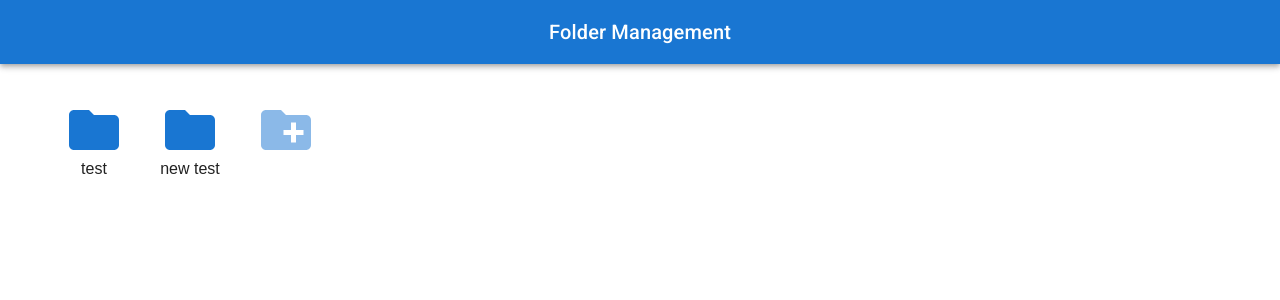
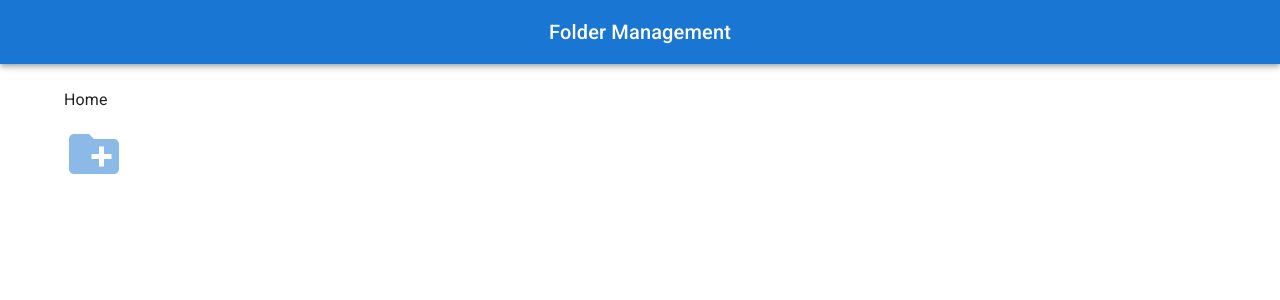
Before and after one commit to humam-abd/FileManager, a React (Create React App) app: page / in a window 1280 px wide. Shown: the top 300 px of the page. Built offline with nearby package versions, Linux system fonts and the light colour scheme.

Commit message:
add folder creation, breadcrumbs and navigation

```diff
--- a/src/components/Body/index.tsx
+++ b/src/components/Body/index.tsx
@@ -2,6 +2,7 @@ import React, { FC, ReactNode } from "react";
 import CssBaseline from "@mui/material/CssBaseline";
 import Box from "@mui/material/Box";
 import Container from "@mui/material/Container";
+import { BasicBreadcrumbs } from "../Breadcrumb";
 
 interface BodyProps {
   children: ReactNode;
@@ -12,7 +13,10 @@ export const Body: FC<BodyProps> = ({ children }) => {
     <>
       <CssBaseline />
       <Container>
-        <Box sx={{ height: "100vh", paddingTop: 3 }}>{children}</Box>
+        <Box sx={{ height: "100vh", paddingTop: 3 }}>
+          <BasicBreadcrumbs />
+          {children}
+        </Box>
       </Container>
     </>
   );
--- /dev/null
+++ b/src/components/Breadcrumb/index.tsx
@@ -0,0 +1,38 @@
+import React, { FC } from "react";
+import Typography from "@mui/material/Typography";
+import Breadcrumbs from "@mui/material/Breadcrumbs";
+import { useFolderContext } from "../../domain/context/FolderContext";
+
+export const BasicBreadcrumbs: FC = () => {
+  const { breadcrumbs, setSelectedFolderId, setBreadcrumbs } =
+    useFolderContext();
+
+  const handleClick =
+    (id: number, index: number) =>
+    (event: React.MouseEvent<HTMLDivElement, MouseEvent>) => {
+      event.preventDefault();
+      setSelectedFolderId?.(id);
+      setBreadcrumbs(breadcrumbs.slice(0, index + 1));
+    };
+
+  return (
+    <div role="presentation">
+      <Breadcrumbs aria-label="breadcrumb">
+        {breadcrumbs.map((crumb, index) => {
+          return (
+            <Typography
+              key={crumb.id}
+              color="text.primary"
+              onClick={handleClick(crumb.id, index)}
+              sx={{
+                cursor: "pointer",
+              }}
+            >
+              {crumb.name}
+            </Typography>
+          );
+        })}
+      </Breadcrumbs>
+    </div>
+  );
+};
--- a/src/components/Folder/index.tsx
+++ b/src/components/Folder/index.tsx
@@ -27,13 +27,11 @@ export const Folder: FC<FolderProps> = ({ name, createFolder, onClick }) => {
         }}
       >
         {createFolder ? (
-          <>
-            <CreateNewFolderIcon
-              color="primary"
-              sx={{ fontSize: 60, opacity: 0.5 }}
-              onClick={onClick}
-            />
-          </>
+          <CreateNewFolderIcon
+            color="primary"
+            sx={{ fontSize: 60, opacity: 0.5 }}
+            onClick={onClick}
+          />
         ) : (
           <>
             <FolderIcon
--- /dev/null
+++ b/src/components/Main/index.tsx
@@ -0,0 +1,67 @@
+import React, { FC, useState } from "react";
+import { Body } from "../Body";
+import { Folder } from "../Folder";
+import { Header } from "../Header";
+import { Grid } from "@mui/material";
+import { Modal } from "../Modal";
+import { useFolderContext } from "../../domain/context/FolderContext";
+
+export const Main: FC = () => {
+  const [open, setOpen] = useState(false);
+
+  const {
+    folders,
+    setFolders,
+    folderId,
+    setFolderId,
+    setBreadcrumbs,
+    breadcrumbs,
+    selectedFolderId,
+    setSelectedFolderId,
+  } = useFolderContext();
+
+  const handleSuccess = (value: string) => {
+    setOpen(false);
+    setFolders([
+      ...folders,
+      { id: folderId, name: value, parentNodeId: selectedFolderId },
+    ]);
+    setFolderId(folderId + 1);
+  };
+
+  const filteredFolders = folders.filter(
+    (item) => item.parentNodeId === selectedFolderId
+  );
+
+  return (
+    <>
+      <Header />
+      <Body>
+        <Grid container>
+          {filteredFolders?.map((folder) => {
+            return (
+              <Folder
+                name={folder.name}
+                onClick={() => {
+                  setBreadcrumbs([
+                    ...breadcrumbs,
+                    { id: folder.id, name: folder.name },
+                  ]);
+                  setSelectedFolderId?.(folder.id);
+                }}
+              />
+            );
+          })}
+          <Folder createFolder onClick={() => setOpen(true)} />
+        </Grid>
+      </Body>
+      <Modal
+        title="Create a folder"
+        isOpen={open}
+        onClose={() => setOpen(false)}
+        onSuccess={handleSuccess}
+        message="Please provide a name for the folder"
+      />
+    </>
+  );
+};
--- a/src/components/Modal/index.tsx
+++ b/src/components/Modal/index.tsx
@@ -56,10 +56,22 @@ export const Modal: FC<ModalProps> = ({
         </DialogContentText>
       </DialogContent>
       <DialogActions>
-        <Button autoFocus onClick={onClose}>
+        <Button
+          autoFocus
+          onClick={() => {
+            onClose();
+            setTextInput("");
+          }}
+        >
           Cancel
         </Button>
-        <Button onClick={() => onSuccess(textInput)} autoFocus>
+        <Button
+          onClick={() => {
+            onSuccess(textInput);
+            setTextInput("");
+          }}
+          autoFocus
+        >
           Ok
         </Button>
       </DialogActions>
--- /dev/null
+++ b/src/domain/context/FolderContext.tsx
@@ -0,0 +1,61 @@
+import React, {
+  ReactNode,
+  useContext,
+  useState,
+  createContext,
+  FC,
+} from "react";
+import { Breadcrumb, FolderDetail } from "../interfaces";
+
+interface FolderContextProps {
+  folderId: number;
+  setFolderId: (id: number) => void;
+  folders: Array<FolderDetail>;
+  setFolders: (value: Array<FolderDetail>) => void;
+  breadcrumbs: Array<Breadcrumb>;
+  setBreadcrumbs: (breadcrumbs: Array<Breadcrumb>) => void;
+  children?: ReactNode;
+  selectedFolderId?: number;
+  setSelectedFolderId?: (id: number) => void;
+}
+
+export const initialContextValues: FolderContextProps = {
+  folderId: 1,
+  setFolderId: () => null,
+  folders: [],
+  setFolders: () => null,
+  breadcrumbs: [{ id: 0, name: `Home` }],
+  setBreadcrumbs: () => null,
+  selectedFolderId: 0,
+  setSelectedFolderId: () => null,
+};
+
+const FolderContext = createContext<FolderContextProps>(initialContextValues);
+
+export const FolderContextProvider: FC<FolderContextProps> = ({ children }) => {
+  const [folderId, setFolderId] = useState(1);
+  const [folders, setFolders] = useState<Array<FolderDetail>>([]);
+  const [breadcrumbs, setBreadcrumbs] = useState<Array<Breadcrumb>>([
+    { id: 0, name: `Home` },
+  ]);
+  const [selectedFolderId, setSelectedFolderId] = useState(0);
+
+  return (
+    <FolderContext.Provider
+      value={{
+        folderId,
+        setFolderId,
+        folders,
+        setFolders,
+        breadcrumbs,
+        setBreadcrumbs,
+        selectedFolderId,
+        setSelectedFolderId,
+      }}
+    >
+      {children}
+    </FolderContext.Provider>
+  );
+};
+
+export const useFolderContext = () => useContext(FolderContext);
--- /dev/null
+++ b/src/domain/interfaces.ts
@@ -0,0 +1,10 @@
+export interface FolderDetail {
+  id: number;
+  name: string;
+  parentNodeId?: number;
+}
+
+export interface Breadcrumb {
+  id: number;
+  name: string;
+}
--- a/src/pages/App.tsx
+++ b/src/pages/App.tsx
@@ -1,34 +1,18 @@
-import React, { FC, useState } from "react";
+import React, { FC } from "react";
+import { Main } from "../components/Main";
 import "./App.css";
-import { Header } from "../components/Header";
-import { Body } from "../components/Body";
-import { Folder } from "../components/Folder";
-import { Grid } from "@mui/material";
-import { Modal } from "../components/Modal";
+import {
+  FolderContextProvider,
+  initialContextValues,
+} from "../domain/context/FolderContext";
 
 const App: FC = () => {
-  const [open, setOpen] = useState(false);
   return (
-    <div className="App">
-      <Header />
-      <Body>
-        <Grid container>
-          <Folder name="test" onClick={() => null} />
-          <Folder name="new test" onClick={() => null} />
-          <Folder createFolder onClick={() => setOpen(true)} />
-        </Grid>
-      </Body>
-      <Modal
-        title="Create a folder"
-        isOpen={open}
-        onClose={() => setOpen(false)}
-        onSuccess={(value) => {
-          setOpen(false);
-          console.log(value);
-        }}
-        message="Please provide a name for the folder"
-      />
-    </div>
+    <FolderContextProvider {...initialContextValues}>
+      <div className="App">
+        <Main />
+      </div>
+    </FolderContextProvider>
   );
 };
 
```
